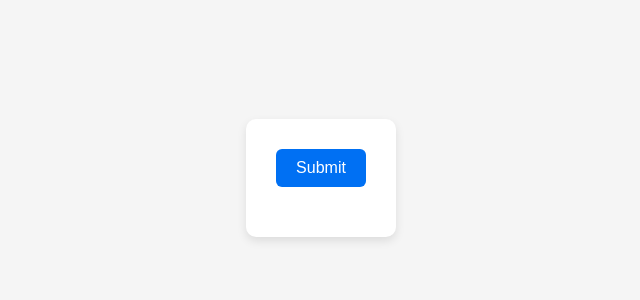
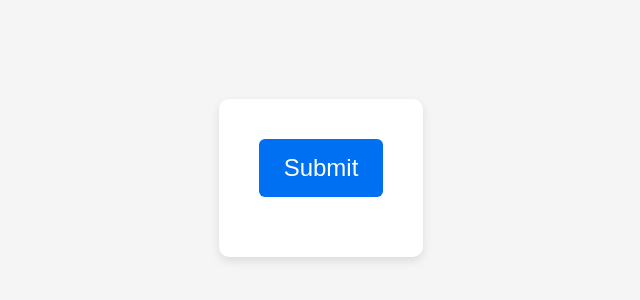
Before and after one commit to TheBestCoderInTheWorld123/submit-page, a plain HTML site: page index.html in a window 1280 px wide. Shown: the part 230-530 px from the top of the page, without its empty margins (319-959 px from the left). Drawn offline with Linux system fonts and the light colour scheme.

Commit message:
Update index.html

```diff
--- a/index.html
+++ b/index.html
@@ -16,13 +16,13 @@
     .container {
       text-align: center;
       background: white;
-      padding: 30px;
+      padding: 40px;
       border-radius: 10px;
       box-shadow: 0 4px 10px rgba(0,0,0,0.1);
     }
     button {
-      padding: 10px 20px;
-      font-size: 16px;
+      padding: 15px 25px;
+      font-size: 24px;
       cursor: pointer;
       border: none;
       border-radius: 6px;
```
